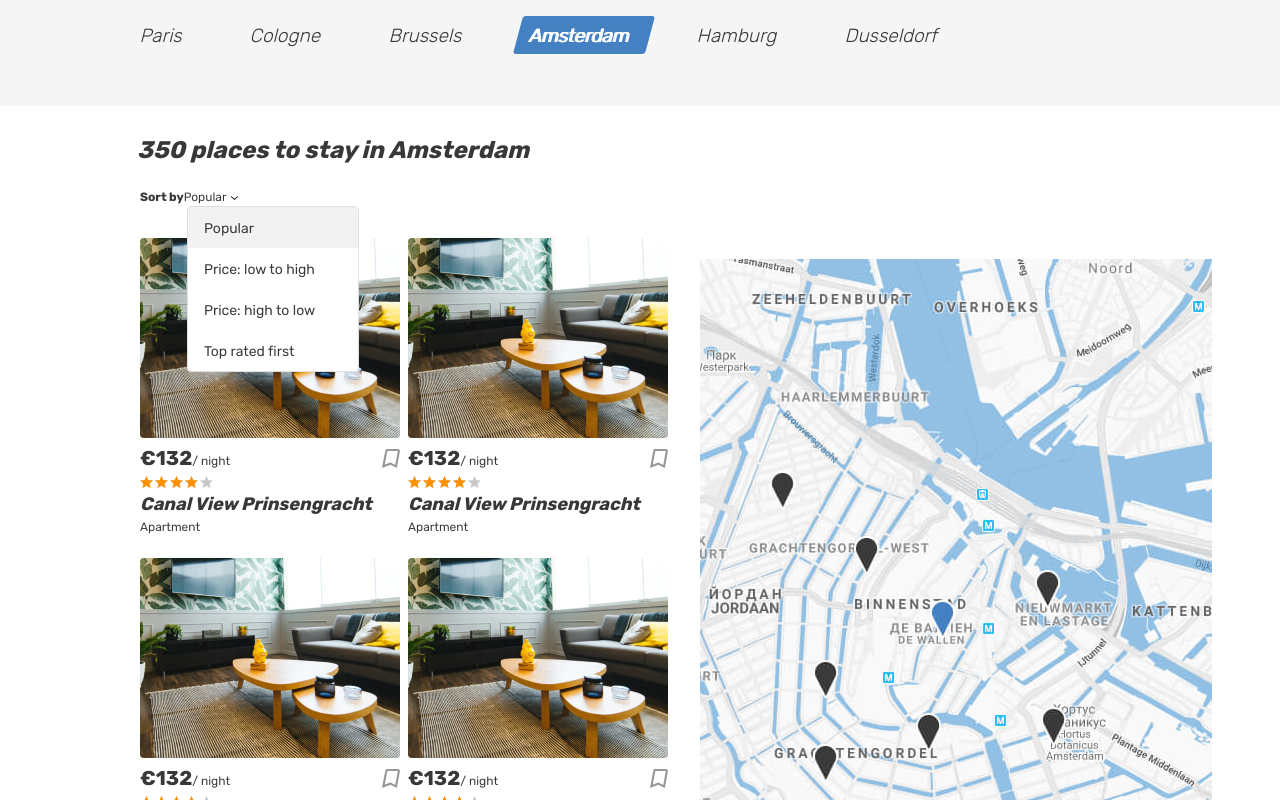
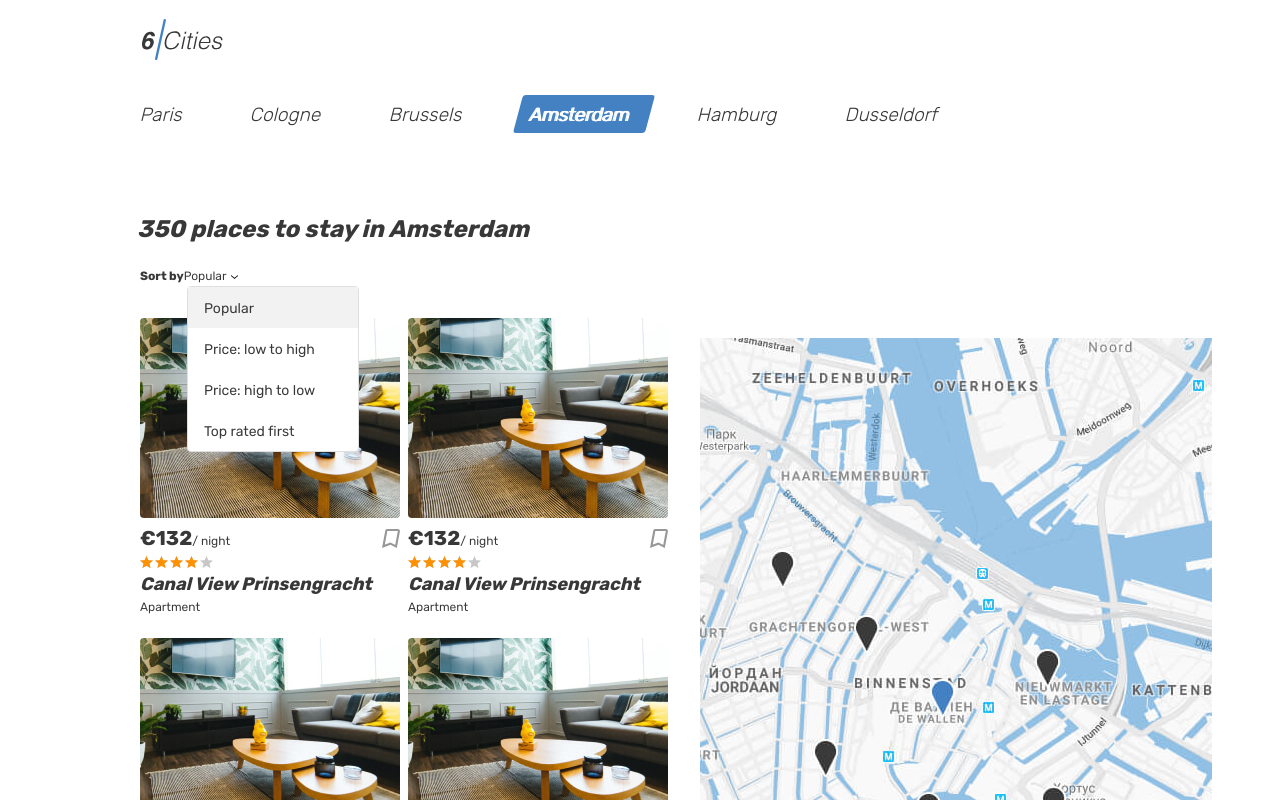
Before and after one commit to artidy/1842585-six-cities-9, a React (Create React App) app in the folder project/: page / in a window 1280 px wide. Shown: the top 800 px of the page. Built offline with nearby package versions, Linux system fonts and the light colour scheme.

Commit message:
Добавил лайоут и приватный роут для закрытых страниц

```diff
--- a/project/src/components/app/app.tsx
+++ b/project/src/components/app/app.tsx
@@ -7,6 +7,8 @@ import Login from '../../pages/login';
 import Favorites from '../../pages/favorites';
 import Offer from '../../pages/offer';
 import NotFound from '../../pages/not-found';
+import Layout from '../layout/layout';
+import PrivateRoute from '../private-route/private-route';
 
 function App({placeCount}: MainProps): JSX.Element {
   return (
@@ -14,6 +16,10 @@ function App({placeCount}: MainProps): JSX.Element {
       <Routes>
         <Route
           path={AppRoutes.Main}
+          element={<Layout />}
+        >
+          <Route
+            index
             element={<Main placeCount={placeCount} />}
           />
           <Route
@@ -22,12 +28,17 @@ function App({placeCount}: MainProps): JSX.Element {
           />
           <Route
             path={AppRoutes.Favorites}
-          element={<Favorites />}
+            element={
+              <PrivateRoute>
+                <Favorites />
+              </PrivateRoute>
+            }
           />
           <Route
             path={`${AppRoutes.Offer}/:id`}
             element={<Offer />}
           />
+        </Route>
         <Route
           path={AppRoutes.NotFound}
           element={<NotFound />}
--- /dev/null
+++ b/project/src/components/layout/layout.tsx
@@ -0,0 +1,24 @@
+import {Link, Outlet} from 'react-router-dom';
+
+import {AppRoutes} from '../../const';
+
+function Layout(): JSX.Element {
+  return (
+    <div className="page">
+      <header className="header">
+        <div className="container">
+          <div className="header__wrapper">
+            <div className="header__left">
+              <Link className="header__logo-link" to={AppRoutes.Main}>
+                <img className="header__logo" src="img/logo.svg" alt="6 cities logo" width="81" height="41" />
+              </Link>
+            </div>
+          </div>
+        </div>
+      </header>
+      <Outlet />
+    </div>
+  );
+}
+
+export default Layout;
--- a/project/src/components/place-card/place-card.tsx
+++ b/project/src/components/place-card/place-card.tsx
@@ -1,10 +1,12 @@
+import {Link} from 'react-router-dom';
+
 function PlaceCard(): JSX.Element {
   return (
     <article className="cities__place-card place-card">
       <div className="cities__image-wrapper place-card__image-wrapper">
-        <a href="/">
+        <Link to="/offer/1">
           <img className="place-card__image" src="img/apartment-02.jpg" width="260" height="200" alt="Place apartment" />
-        </a>
+        </Link>
       </div>
       <div className="place-card__info">
         <div className="place-card__price-wrapper">
@@ -26,7 +28,7 @@ function PlaceCard(): JSX.Element {
           </div>
         </div>
         <h2 className="place-card__name">
-          <a href="/">Canal View Prinsengracht</a>
+          <Link to="/offer/1">Canal View Prinsengracht</Link>
         </h2>
         <p className="place-card__type">Apartment</p>
       </div>
--- /dev/null
+++ b/project/src/components/private-route/private-route.tsx
@@ -0,0 +1,11 @@
+import PrivateRouteProps from '../../types/private-route-props';
+import {Navigate} from 'react-router-dom';
+import {AppRoutes} from '../../const';
+
+function PrivateRoute({children}: PrivateRouteProps): JSX.Element {
+  const hasAccess = false;
+
+  return hasAccess ? children : <Navigate to={AppRoutes.Login} />;
+}
+
+export default PrivateRoute;
--- a/project/src/pages/favorites.tsx
+++ b/project/src/pages/favorites.tsx
@@ -1,4 +1,5 @@
 import PlaceCard from '../components/place-card/place-card';
+import {Link} from 'react-router-dom';
 
 function Favorites(): JSX.Element {
   return (
@@ -10,27 +11,27 @@ function Favorites(): JSX.Element {
             <li className="favorites__locations-items">
               <div className="favorites__locations locations locations--current">
                 <div className="locations__item">
-                  <a className="locations__item-link" href="/">
+                  <Link className="locations__item-link" to="/">
                     <span>Amsterdam</span>
-                  </a>
+                  </Link>
                 </div>
               </div>
               <div className="favorites__places">
-                {PlaceCard()}
-                {PlaceCard()}
+                <PlaceCard />
+                <PlaceCard />
               </div>
             </li>
 
             <li className="favorites__locations-items">
               <div className="favorites__locations locations locations--current">
                 <div className="locations__item">
-                  <a className="locations__item-link" href="/">
+                  <Link className="locations__item-link" to="/">
                     <span>Cologne</span>
-                  </a>
+                  </Link>
                 </div>
               </div>
               <div className="favorites__places">
-                {PlaceCard()}
+                <PlaceCard />
               </div>
             </li>
           </ul>
--- a/project/src/pages/not-found.tsx
+++ b/project/src/pages/not-found.tsx
@@ -1,7 +1,7 @@
 import { Fragment } from 'react';
 import { Link } from 'react-router-dom';
 
-function NotFound() {
+function NotFound(): JSX.Element {
   return (
     <Fragment>
       <h1>
--- a/project/src/types/main-props.tsx
+++ b/project/src/types/main-props.tsx
@@ -1,4 +1,3 @@
-
 type MainProps = {
   placeCount: number;
 }
--- /dev/null
+++ b/project/src/types/private-route-props.tsx
@@ -0,0 +1,5 @@
+type PrivateRouteProps = {
+  children: JSX.Element;
+};
+
+export default PrivateRouteProps;
```
Lines whose indentation alone changed are shown as unchanged.
